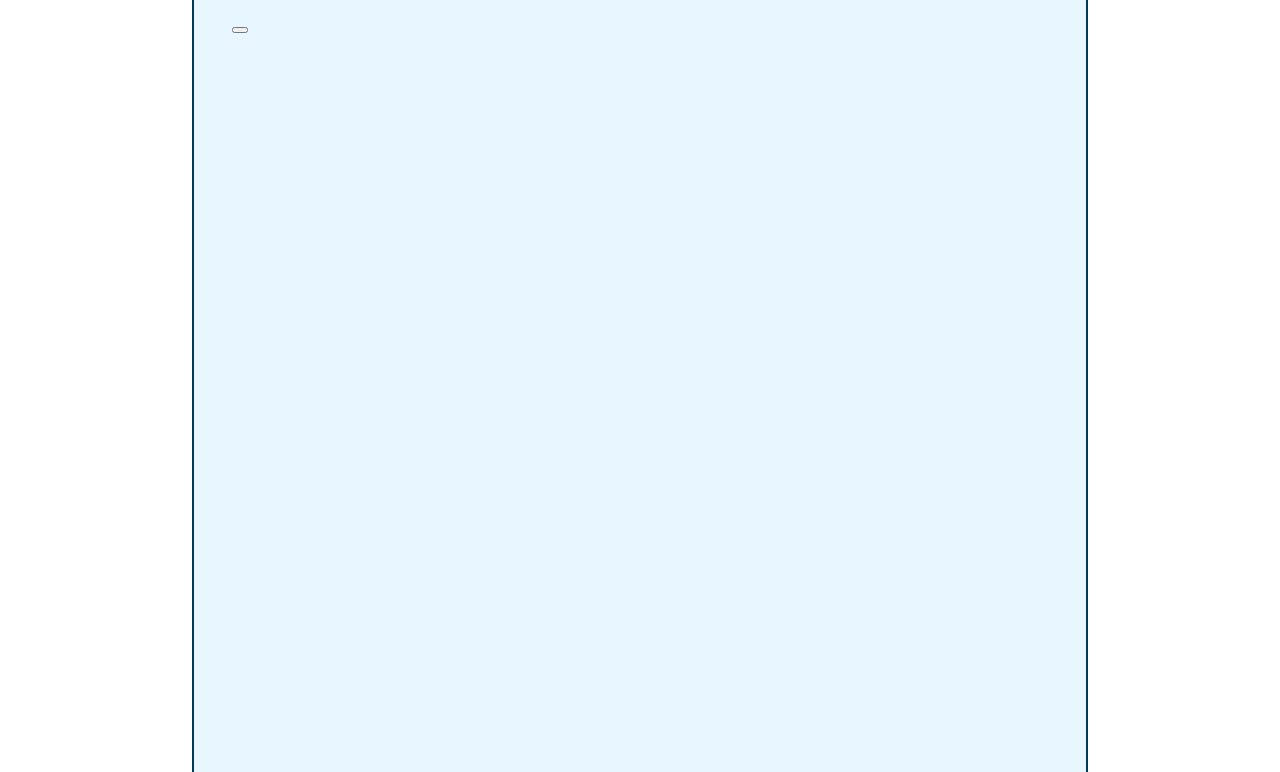
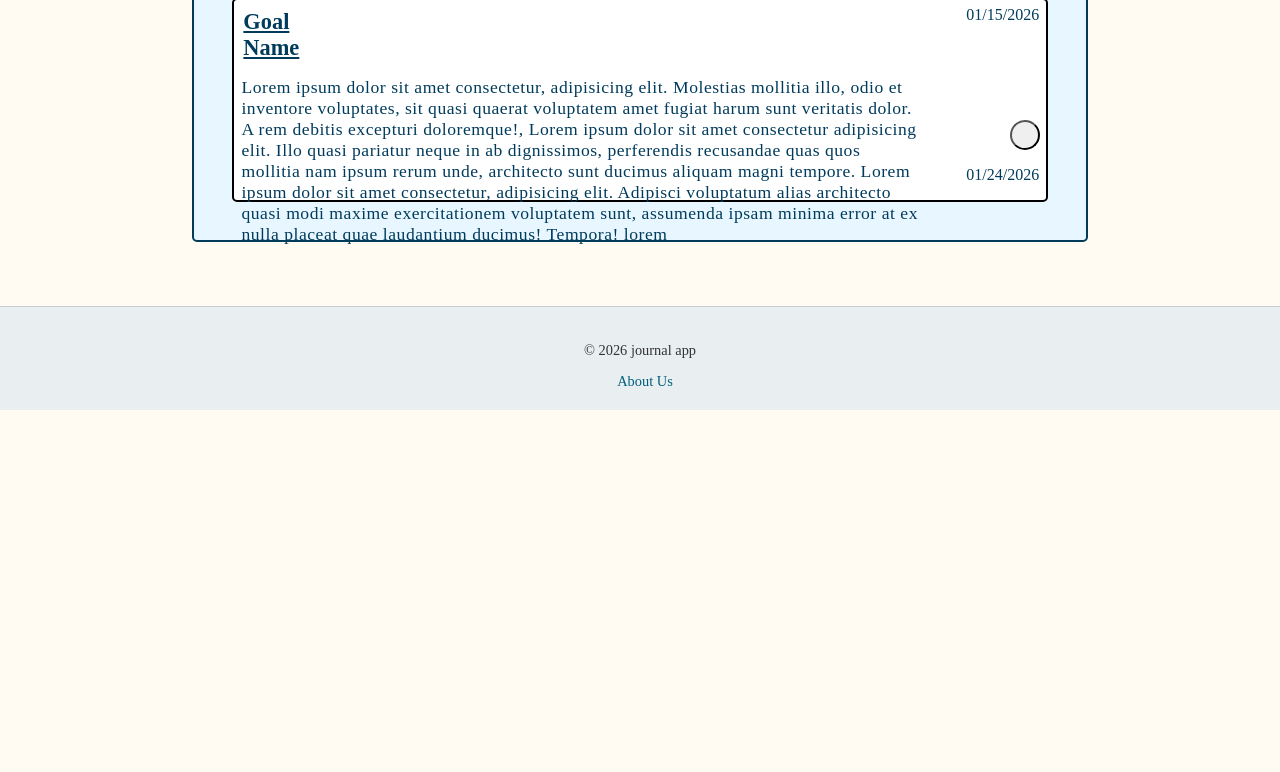
Before and after one commit to thomasgarrett455/CSE-310, a plain HTML site: page journal app/goals.html in a window 1280 px wide. Shown: the part 384-1156 px from the top of the page. After the commit the page ends 800 px from the top, so only its background shows below. Drawn offline with Linux system fonts and the light colour scheme.

Commit message:
finsihed all of the css and html

```diff
--- a/journal app/goals.html
+++ b/journal app/goals.html
@@ -8,7 +8,7 @@
 </head>
 <body class="goal-page">
     <header class="site-header">
-        <img src="" alt="">
+        <!-- <img src="" alt=""> -->
         <h1>Journal App</h1>
         <nav>
             <ul>
@@ -22,14 +22,16 @@
         <h2>Goals</h2>
         <section class="goals">
             <h3>Goal Name</h3>
-            <p class="dateCreated"></p>
-            <p class="goalDescription"></p>
+            <p class="dateCreated">01/15/2026</p>
+            <p class="goalDescription">Lorem ipsum dolor sit amet consectetur, adipisicing elit. Molestias mollitia illo, odio et inventore voluptates, sit quasi quaerat voluptatem amet fugiat harum sunt veritatis dolor. A rem debitis excepturi doloremque!, Lorem ipsum dolor sit amet consectetur adipisicing elit. Illo quasi pariatur neque in ab dignissimos, perferendis recusandae quas quos mollitia nam ipsum rerum unde, architecto sunt ducimus aliquam magni tempore. Lorem ipsum dolor sit amet consectetur, adipisicing elit. Adipisci voluptatum alias architecto quasi modi maxime exercitationem voluptatem sunt, assumenda ipsam minima error at ex nulla placeat quae laudantium ducimus! Tempora! lorem</p>
             <button class="checked"></button>
-            <p class="dateComplete"></p>
+            <p class="dateComplete">01/24/2026</p>
         </section>
         <section id="addGoal"></section>
     </main>
-
-
+        <footer class="site-footer">
+            <p>&copy; 2026 journal app</p>
+            <a href="about-us.html">About Us</a>
+        </footer>
 </body>
 </html>
--- a/journal app/styles/frames/_footer.css
+++ b/journal app/styles/frames/_footer.css
@@ -0,0 +1,19 @@
+.site-footer {
+    background: #e9eef1;
+    padding: 20px 0;
+    text-align: center;
+    border-top: 1px solid #c5cdd2;
+    font-size: 0.9rem;
+    color: #333;
+}
+
+.site-footer a {
+    color: #005f7a;
+    text-decoration: none;
+    margin-left: 10px;
+    transition: color 0.2s ease;
+}
+
+.site-footer a:hover {
+    color: #003b5c;
+}
--- a/journal app/styles/frames/_header.css
+++ b/journal app/styles/frames/_header.css
@@ -19,6 +19,7 @@
     padding: 2%;
     border-bottom: 1px solid var(--header-border-color);
     margin: 0 auto;
+    font-size: 3em;
 }
 
 nav {
@@ -41,12 +42,17 @@ li {
     border-top: 4px solid var(--header-border-color);
     border-bottom-left-radius: 10px;
     border-bottom-right-radius: 10px;
-    padding: 10px 20px;
     margin-top: -8px;
+}
+
+li:hover {
+    background-color: #ffffff;
 }
 
 li a {
     text-decoration: none;
     color: var(--header-text-color);
     display: block;
+    padding: 10px 20px;
+
 }
--- a/journal app/styles/main.css
+++ b/journal app/styles/main.css
@@ -8,8 +8,12 @@
 
 body {
     margin: 0 auto;
+    background-color: #fffaf2;
+    min-height: 800px;
 }
-    main {
+
+
+main {
     padding: 3%;
     margin: 5% 15%;
     gap: 50px;
--- a/journal app/styles/pages/goals.css
+++ b/journal app/styles/pages/goals.css
@@ -1,17 +1,73 @@
-
+:root {
+    --goal-text-color: #003b5c;
+}
 
 .goal-page {
 
+    h2 {
+        text-align: center;
+        /* text-decoration: underline; */
+        color: var(--goal-text-color);
+        font-size: 2em;
+    }
     .goals {
-        height: 800px
+        height: 200px;
+        border: 2px solid black;
+        border-radius: 5px;
+        display: grid;
+        grid-template-columns: 1fr 5fr 1fr;
+        grid-template-rows: 1fr 2fr 1fr 1fr;
+        background-color: white;
     }
 
-    h2 {
-        text-align: center;
+    h3 {
+        margin: .4em .4em;
         text-decoration: underline;
+        grid-column: 1/2;
+        color: var(--goal-text-color);
+        font-size: 1.4em;
+    }
+
+    .dateCreated {
+        margin: .4em .4em;
+        grid-column: 3/4;
+        justify-self:right;
+        margin-right: .4em;
+        color: var(--goal-text-color);
+    }
+
+    .goalDescription {
+        grid-column: 1/3;
+        margin: .4em;
+        grid-row: 2/5;
+        color: var(--goal-text-color);
+        font-size: 1.1em;
+        letter-spacing: .03em;
+    }
+
+    .checked {
+        width: 30px;
+        height: 30px;
+        border-radius: 15px;
+        grid-row: 3/4;
+        grid-column: 3/4;
+        justify-self:right;
+        margin-right: .4em;
+    }
+
+    .dateComplete {
+        margin-right: .4em;
+        grid-row: 4/5;
+        grid-column: 3/4;
+        justify-self:right;
+        align-self: bottom;
+        color: var(--goal-text-color);
     }
 
 
 
 
+
+
+
 }
```
Also changed, not shown: journal app/about-us.html (+5 -5 lines), journal app/calendar.html (+5 -5 lines), journal app/index.html (+2 -2 lines).
